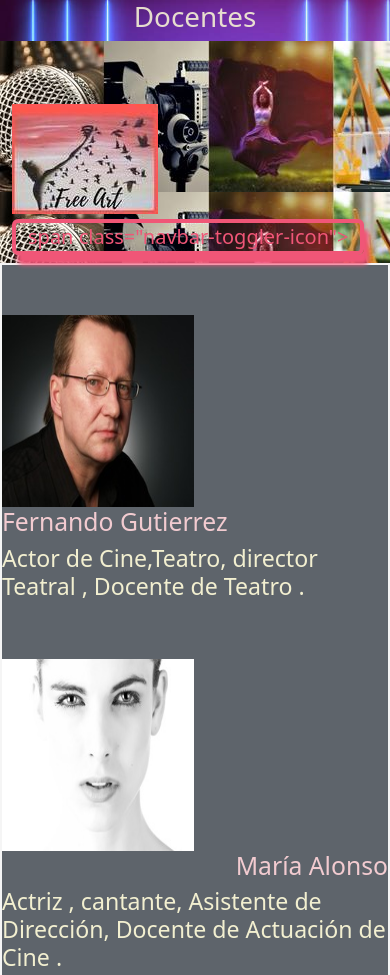
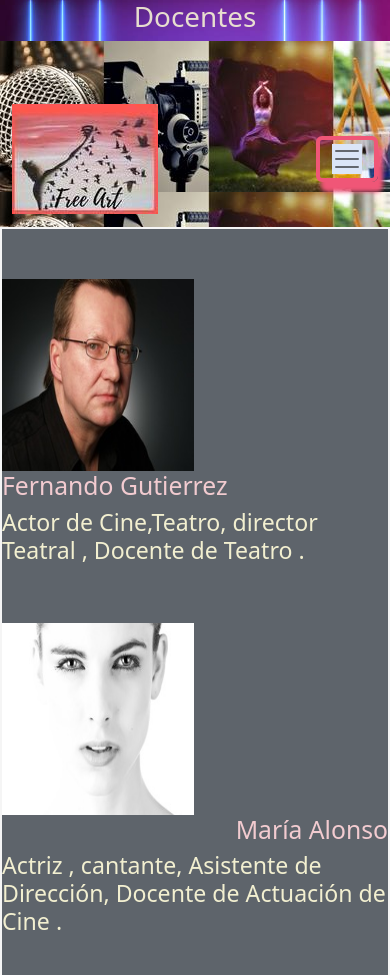
Before and after one commit to mariadrey17/proyectofinalBelenDreyssig, a website: page pages/docentes.html in a window 390 px wide. Shown: the top 975 px of the page. Drawn offline with nearby package versions, Linux system fonts and the light colour scheme; files that its build step writes are made by us from their sources.

Commit message:
arregle span el nav docentes

```diff
--- a/pages/docentes.html
+++ b/pages/docentes.html
@@ -26,7 +26,7 @@
         </a>
         <button class="navbar-toggler" aria-label="Desplegar menú" type="button" data-bs-toggle="collapse"
         data-bs-target="#navbarNav" aria-controls="navbarNav" aria-expanded="false" aria-label="Toggle navigation">
-        span class="navbar-toggler-icon"></span>
+        <span class="navbar-toggler-icon"></span>
         </button>
         <div class="collapse navbar-collapse" id="navbarNav">
           <ul class="navbar-nav">
```
